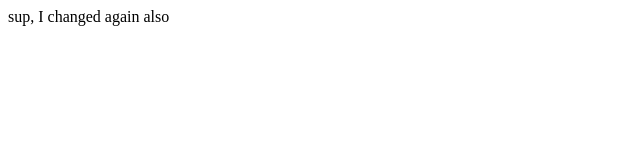
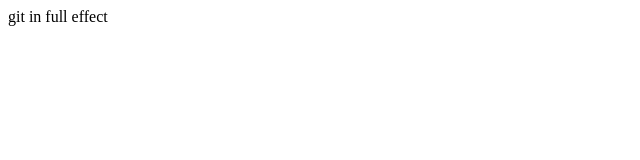
Before and after one commit to myobst/public, a plain HTML site: page StaticWeb/WebContent/index.html in a window 1280 px wide. Shown: the full height of the page, 0-640 px from the left. Drawn offline with Linux system fonts and the light colour scheme.

Commit message:
Testing git commit and push

```diff
--- a/StaticWeb/WebContent/index.html
+++ b/StaticWeb/WebContent/index.html
@@ -5,6 +5,6 @@
 <title>Insert title here</title>
 </head>
 <body>
-sup, I changed again also
+git in full effect
 </body>
 </html>
```
